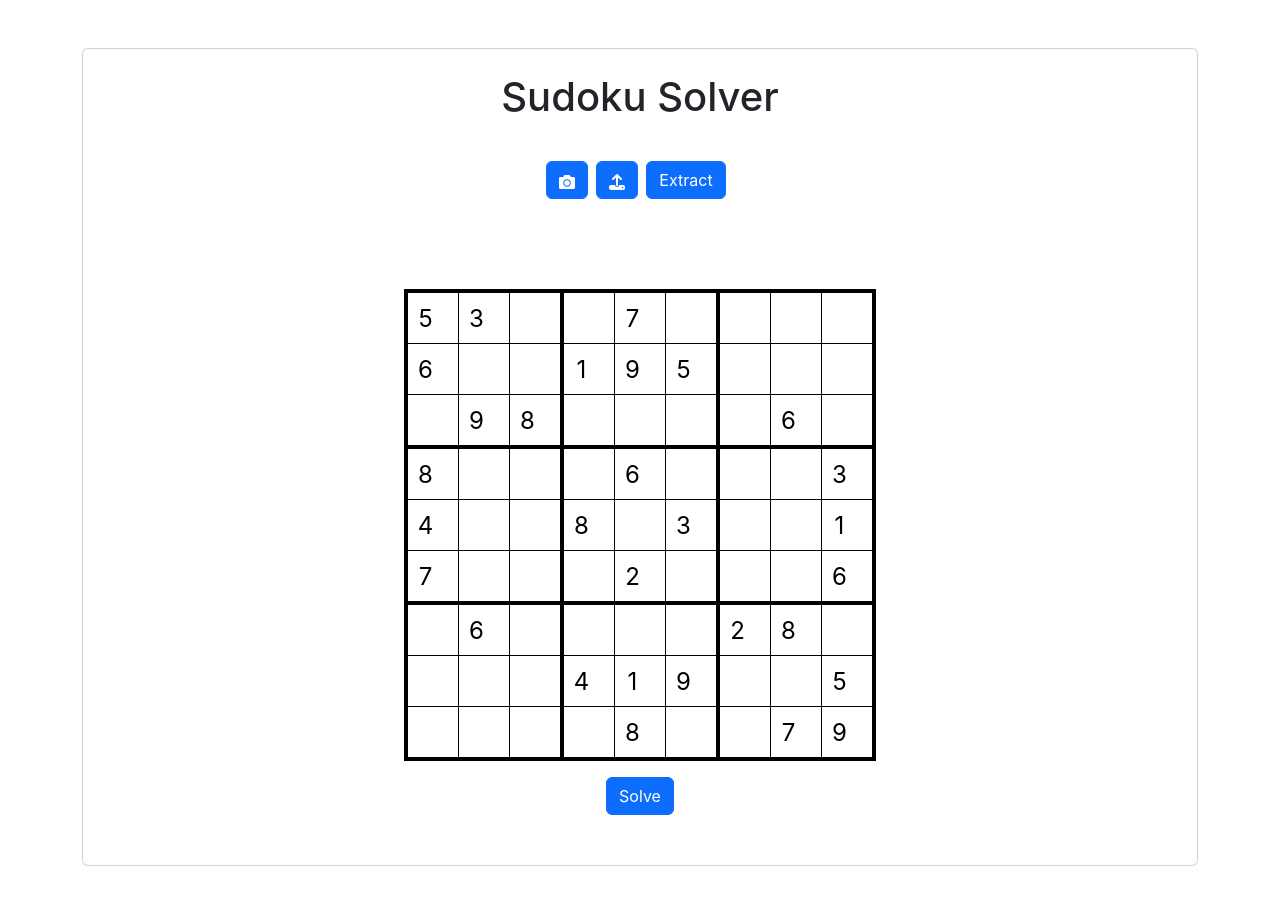
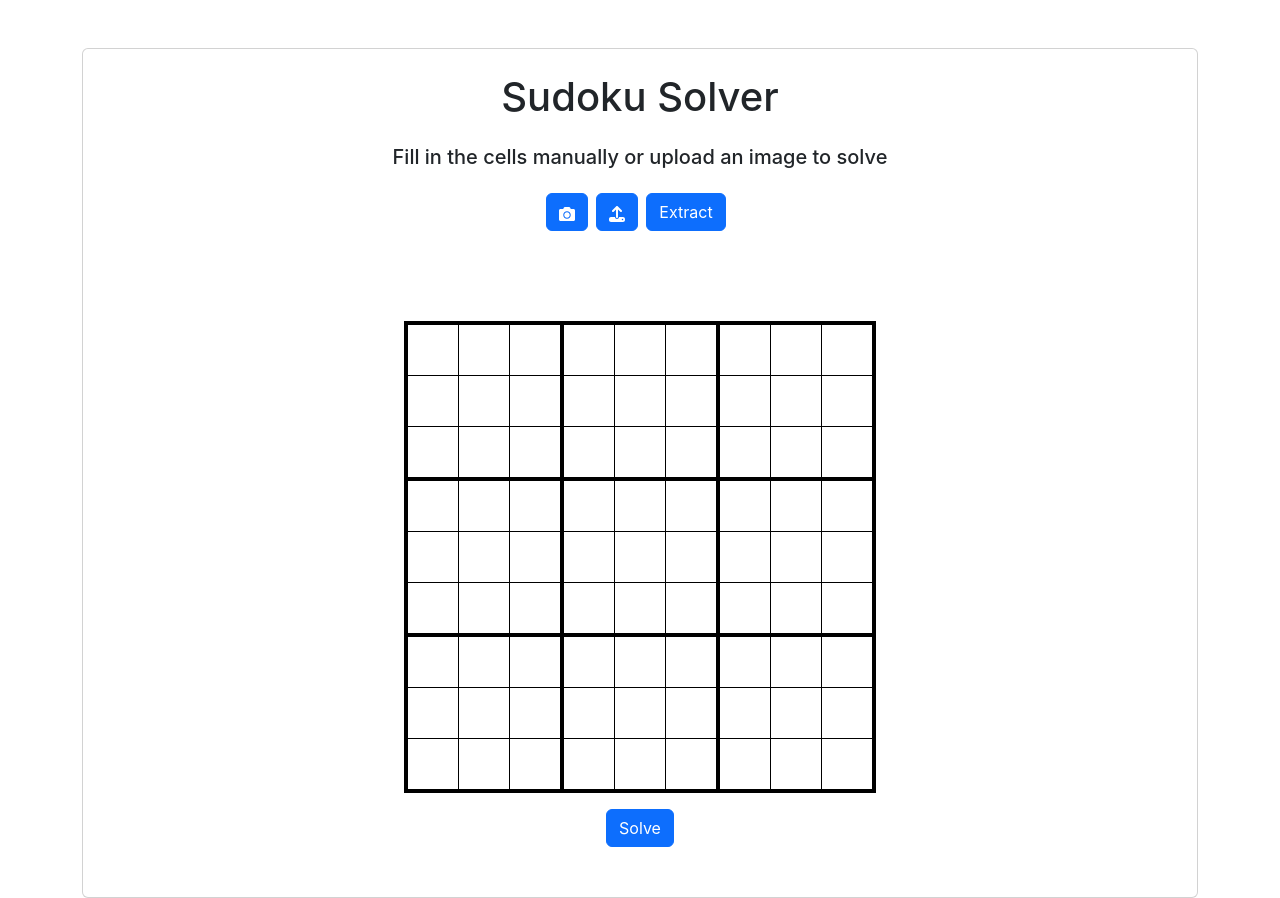
Before and after one commit to benab04/Sudoku-Solver-Frontend, a React (Create React App) app: page / in a window 1280 px wide. Before the commit the page ends 866 px from the top, so only its background shows below. Built offline with nearby package versions, Linux system fonts and the light colour scheme; no server answers.

Commit message:
add manual input methods

```diff
--- a/src/App.js
+++ b/src/App.js
@@ -9,16 +9,17 @@ const App = () => {
   const [solvedSudoku, setSolvedSudoku] = useState(null);
   const [sudokuError, setSudokuError] = useState(null);
   const [initialGrid, setInitialGrid] = useState([
-    [5, 3, 0, 0, 7, 0, 0, 0, 0],
-    [6, 0, 0, 1, 9, 5, 0, 0, 0],
-    [0, 9, 8, 0, 0, 0, 0, 6, 0],
-    [8, 0, 0, 0, 6, 0, 0, 0, 3],
-    [4, 0, 0, 8, 0, 3, 0, 0, 1],
-    [7, 0, 0, 0, 2, 0, 0, 0, 6],
-    [0, 6, 0, 0, 0, 0, 2, 8, 0],
-    [0, 0, 0, 4, 1, 9, 0, 0, 5],
-    [0, 0, 0, 0, 8, 0, 0, 7, 9],
+    [0, 0, 0, 0, 0, 0, 0, 0, 0],
+    [0, 0, 0, 0, 0, 0, 0, 0, 0],
+    [0, 0, 0, 0, 0, 0, 0, 0, 0],
+    [0, 0, 0, 0, 0, 0, 0, 0, 0],
+    [0, 0, 0, 0, 0, 0, 0, 0, 0],
+    [0, 0, 0, 0, 0, 0, 0, 0, 0],
+    [0, 0, 0, 0, 0, 0, 0, 0, 0],
+    [0, 0, 0, 0, 0, 0, 0, 0, 0],
+    [0, 0, 0, 0, 0, 0, 0, 0, 0],
   ]);
+
   console.log(initialGrid);
   // const initialGrid =
   // Array.from({ length: 9 }, () => Array.from({ length: 9 }, () => 0));
@@ -74,7 +75,7 @@ const App = () => {
       .catch((error) => {
         console.error("Error:", error);
         setSolvedSudoku(null);
-        setSudokuError("Error occurred while solving sudoku.");
+        setSudokuError("Error occurred while extracing digits.");
       });
   };
 
@@ -82,6 +83,7 @@ const App = () => {
     <div className="container text-center mt-5">
       <div className="card p-4">
         <h1 className="mb-4">Sudoku Solver</h1>
+        <h5>Fill in the cells manually or upload an image to solve</h5>
         <div className="row flex flex-direction-column justify-content-center align-items-center">
           <div className="col-md-6 mb-3">
             <Camera onCapture={handleCapture} className="my-3" />
--- a/src/SudokuGrid.jsx
+++ b/src/SudokuGrid.jsx
@@ -3,6 +3,7 @@ import "./SudokuGrid.css"; // Import the CSS file
 const base_url = process.env.REACT_APP_BACKEND_URL;
 const SudokuGrid = ({ initialGrid }) => {
   const [grid, setGrid] = useState(initialGrid);
+  const [sudokuError, setSudokuError] = useState(null);
 
   useEffect(() => {
     // Update the grid state when initialGrid prop changes
@@ -17,6 +18,8 @@ const SudokuGrid = ({ initialGrid }) => {
   };
 
   const handleSubmit = () => {
+    setSudokuError(null);
+
     // Send the grid to the server
     fetch(`${base_url}solve/`, {
       method: "POST",
@@ -26,23 +29,36 @@ const SudokuGrid = ({ initialGrid }) => {
       body: JSON.stringify({ grid: grid }),
     })
       .then((response) => {
-        if (!response.ok) {
-          throw new Error("Network response was not ok");
+        if (response.status === 200) {
+          return response.json();
+        } else if (response.status === 204) {
+          setSudokuError("No solution found. Try checking the values again");
+          throw new Error("No solution found for the Sudoku puzzle");
+        } else {
+          setSudokuError("Something went wrong. Please try again later.");
+          throw new Error("Something went wrong. Please try again later.");
         }
-        return response.json();
       })
       .then((data) => {
-        setGrid(JSON.parse(data.solved));
+        if (data.solved) {
+          setGrid(JSON.parse(data.solved));
+        }
+        if (data.error) {
+          setSudokuError(data.error);
+        }
       })
       .catch((error) => {
         console.error("Error:", error);
       });
-    // console.log("Sending grid to server:", JSON.stringify(grid));
-    // You can add your code here to send the grid data to the server
   };
 
   return (
-    <div className="sudoku-container">
+    <div className="sudoku-container d-flex flex-column justify-content-center align-items-center">
+      {sudokuError && (
+        <div className="container text-align-center container-fluid my-3 ">
+          <h5>{sudokuError}</h5>
+        </div>
+      )}
       <table className="sudoku-table">
         <tbody>
           {grid.map((row, rowIndex) => (
```
